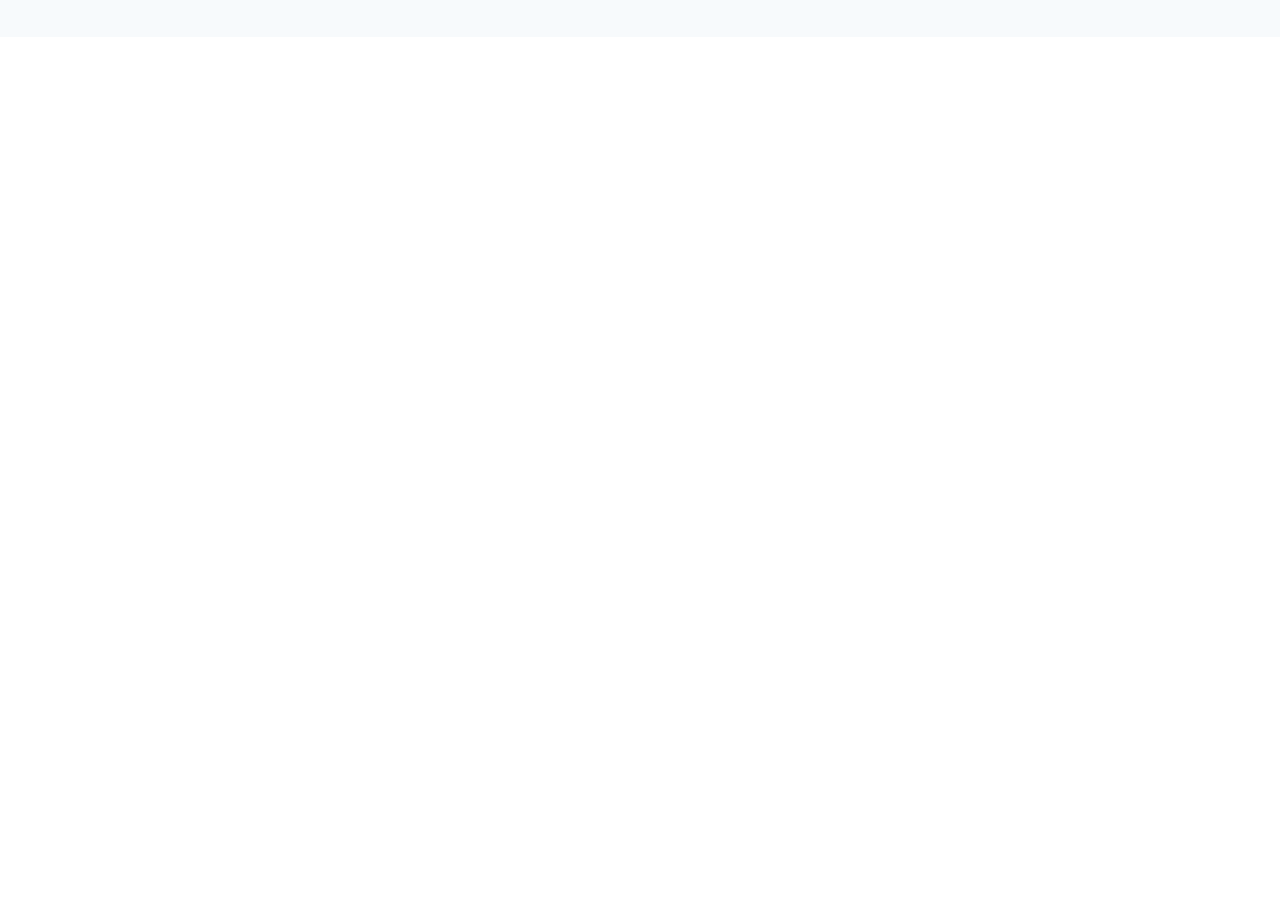
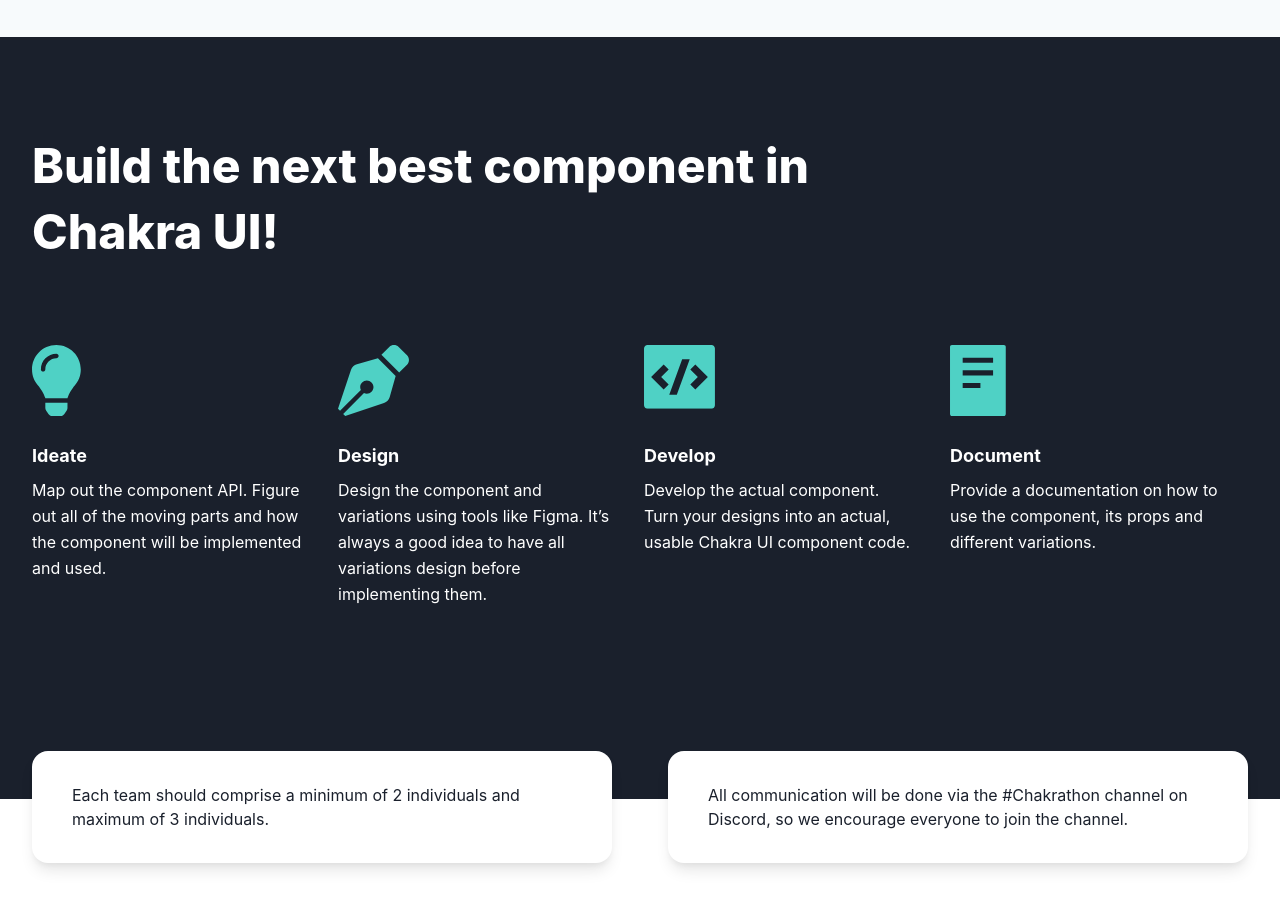
Before and after one commit to chakra-ui/hackathon, a Next.js app: page / in a window 1280 px wide. Shown: the part 240-1148 px from the top of the page. Before the commit the page ends 800 px from the top, so only its background shows below. Built offline with nearby package versions, Linux system fonts and the light colour scheme.

Commit message:
feat: built goal component

```diff
--- a/pages/index.tsx
+++ b/pages/index.tsx
@@ -1,12 +1,11 @@
-import Head from 'next/head';
-import Image from 'next/image';
+import { Goal } from '../src/components/Goal';
 import { LogoGrid } from '../src/components/LogoGrid';
-import styles from '../styles/Home.module.css';
 
 export default function Home() {
   return (
     <div>
       <LogoGrid />
+      <Goal />
     </div>
   );
 }
--- /dev/null
+++ b/src/components/Goal.tsx
@@ -0,0 +1,76 @@
+import { Box, Heading, SimpleGrid, Stack } from '@chakra-ui/react';
+import * as React from 'react';
+import { FeatureGoals } from './FeatureGoals';
+import { GoalDescription } from './GoalDescription';
+import { Design, Develop, Document, Ideate } from './Icons';
+
+export const Goal = () => {
+  return (
+    <Box as='section' pb='24'>
+      <Box bg='secondaryBg' color='white' pt='24' pb='12rem'>
+        <Box
+          maxW={{ base: 'xl', md: '7xl' }}
+          mx='auto'
+          px={{ base: '6', md: '8' }}
+        >
+          <Stack
+            spacing='10'
+            direction={{ base: 'column', lg: 'row' }}
+            align={{ base: 'flex-start', lg: 'center' }}
+            justify='space-between'
+          >
+            <Heading
+              size='2xl'
+              lineHeight='short'
+              fontWeight='extrabold'
+              maxW={{ base: 'unset', lg: '800px' }}
+            >
+              Build the next best component in Chakra UI!
+            </Heading>
+          </Stack>
+          <SimpleGrid
+            columns={{ base: 1, md: 2, lg: 4 }}
+            spacing={{ base: '12', md: '8', lg: '2' }}
+            mt={{ base: '12', md: '20' }}
+          >
+            <FeatureGoals icon={<Ideate />} title='Ideate'>
+              Map out the component API. Figure out all of the moving parts and
+              how the component will be implemented and used.
+            </FeatureGoals>
+            <FeatureGoals icon={<Design />} title='Design'>
+              Design the component and variations using tools like Figma. It’s
+              always a good idea to have all variations design before
+              implementing them.
+            </FeatureGoals>
+            <FeatureGoals icon={<Develop />} title='Develop'>
+              Develop the actual component. Turn your designs into an actual,
+              usable Chakra UI component code.
+            </FeatureGoals>
+            <FeatureGoals icon={<Document />} title='Document'>
+              Provide a documentation on how to use the component, its props and
+              different variations.
+            </FeatureGoals>
+          </SimpleGrid>
+        </Box>
+      </Box>
+      <Box mt='-12'>
+        <Box
+          maxW={{ base: 'xl', md: '7xl' }}
+          mx='auto'
+          px={{ base: '6', md: '8' }}
+        >
+          <SimpleGrid spacing='14' columns={{ base: 1, lg: 2 }} >
+            <GoalDescription>
+              Each team should comprise a minimum of 2 individuals and maximum
+              of 3 individuals.
+            </GoalDescription>
+            <GoalDescription>
+              All communication will be done via the #Chakrathon channel on
+              Discord, so we encourage everyone to join the channel.
+            </GoalDescription>
+          </SimpleGrid>
+        </Box>
+      </Box>
+    </Box>
+  );
+};
```
